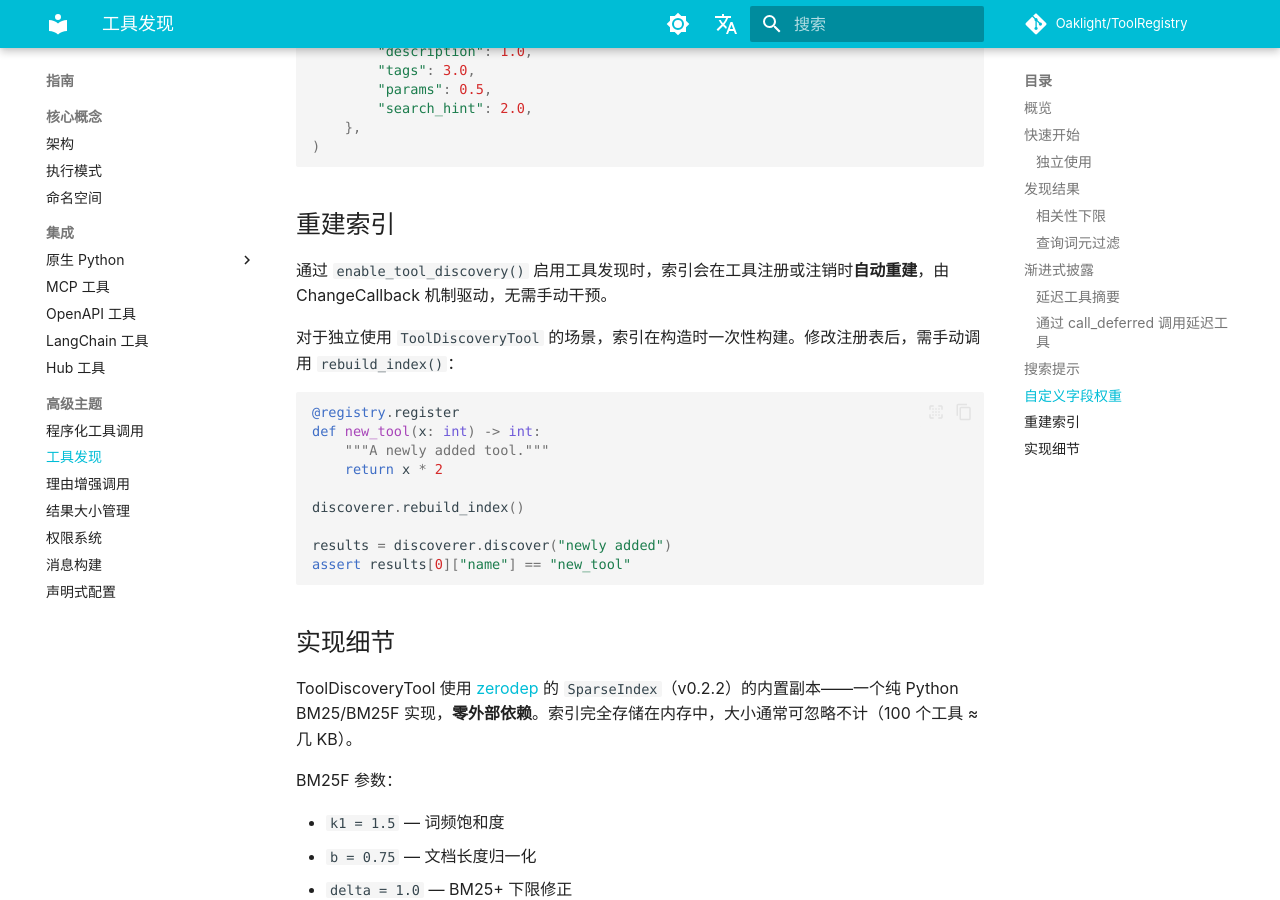
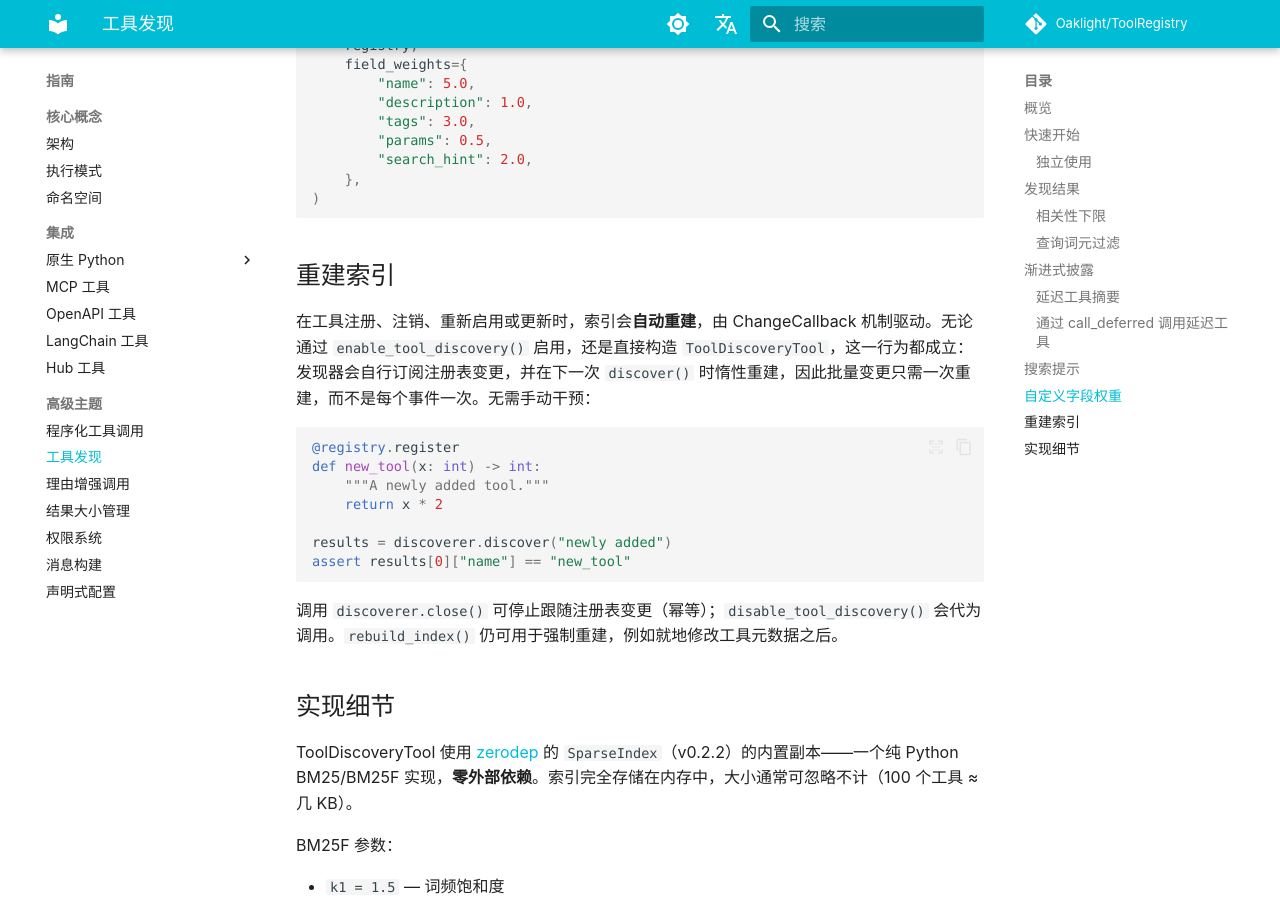
Before and after one commit to Oaklight/ToolRegistry, an MkDocs documentation site: the page built from docs/usage/tool_discovery.md, in a window 1280 px wide and 900 px high, scrolled down 6587 px. Built offline with MkDocs 1.6.1 and Material for MkDocs 9.7.7, drawn with Linux system fonts in a browser that asks for light colours; some web fonts are replaced; comment, search, counter and statistics services are not loaded; some of the changed text lies outside the part shown.

Commit message:
docs: 记录发现文档频率下限与索引新鲜度修复 (#334)

````diff
--- a/docs/usage/tool_discovery.md
+++ b/docs/usage/tool_discovery.md
@@ -141,7 +141,7 @@
 
 由一个在语料中随处可见的词构成的查询并不构成一次有效的搜索。索引工具中出现比例达到 `max_df_ratio`（默认 `0.5`）的词元会在打分前被丢弃，因此 *"weather forecast for a city"* 中的 "for" 与 "a" 不再匹配每一个恰好包含它们描述的工具。如果没有任何词元保留，`discover()` 会返回空列表，而不是近似并列的填充结果。
 
-该过滤是语料自适应的——基于文档频率，而不是英文停用词表——因此对任何语言与领域词汇都适用。当索引工具少于四个时会跳过该过滤，因为在小语料中文档频率没有意义。可通过 `max_df_ratio=0` 关闭：
+该过滤是语料自适应的——基于文档频率，而不是英文停用词表——因此对任何语言与领域词汇都适用。只有当词元出现在**至少三个已索引工具**中时才会被视为填充词，因此在小型注册表中、四个工具里有两点提到同一个词时，该词仍会被检索，而不会在 50% 边界上被丢弃。**单词查询从不被过滤**：单个词就是能力关键词，丢弃它会让该能力无法被发现。可通过 `max_df_ratio=0` 关闭：
 
 ```python
 registry.enable_tool_discovery(max_df_ratio=0.0)
@@ -269,9 +269,7 @@
 
 ## 重建索引
 
-通过 `enable_tool_discovery()` 启用工具发现时，索引会在工具注册或注销时**自动重建**，由 ChangeCallback 机制驱动，无需手动干预。
-
-对于独立使用 `ToolDiscoveryTool` 的场景，索引在构造时一次性构建。修改注册表后，需手动调用 `rebuild_index()`：
+在工具注册、注销、重新启用或更新时，索引会**自动重建**，由 ChangeCallback 机制驱动。无论通过 `enable_tool_discovery()` 启用，还是直接构造 `ToolDiscoveryTool`，这一行为都成立：发现器会自行订阅注册表变更，并在下一次 `discover()` 时惰性重建，因此批量变更只需一次重建，而不是每个事件一次。无需手动干预：
 
 ```python
 @registry.register
@@ -279,11 +277,11 @@
     """A newly added tool."""
     return x * 2
 
-discoverer.rebuild_index()
-
 results = discoverer.discover("newly added")
 assert results[0]["name"] == "new_tool"
 ```
+
+调用 `discoverer.close()` 可停止跟随注册表变更（幂等）；`disable_tool_discovery()` 会代为调用。`rebuild_index()` 仍可用于强制重建，例如就地修改工具元数据之后。
 
 ## 实现细节
 
````
Also changed, not shown: docs/changelog.md (+3 -1 lines).
